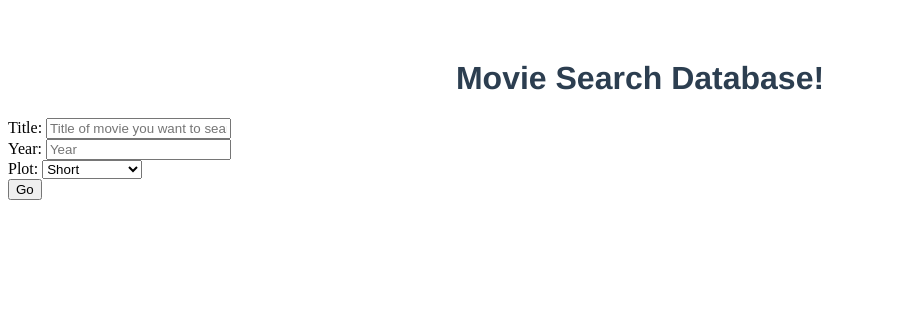
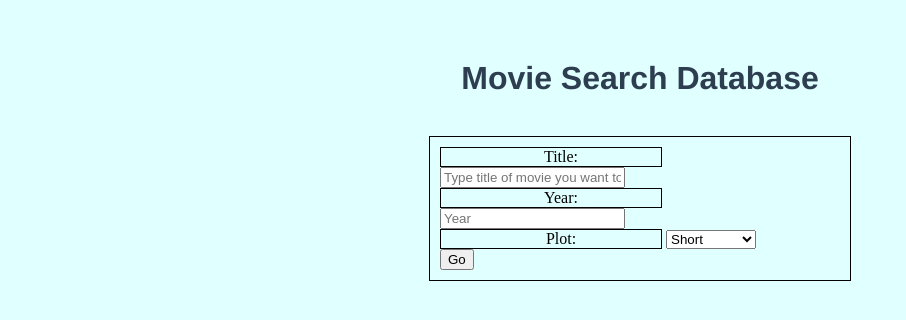
Before and after one commit to arichard02/movie-api-project1, a website built with Vite: page index.html in a window 1280 px wide. Shown: the whole page, without its empty margins (0-906 px from the left). Built offline with nearby package versions, Linux system fonts and the light colour scheme.

Commit message:
added styling

```diff
--- a/index.html
+++ b/index.html
@@ -9,8 +9,15 @@
   <body>
     <form>
       <div id="app"></div>
+      <br />
+      <div class="form-control">
         <label class="control-label" for="title">Title:</label>
-    <input type="text" placeholder="Title of movie you want to search for?" id="title" required=required>
+        <input
+          type="text"
+          placeholder="Type title of movie you want to search for?"
+          id="title"
+          required="required"
+        />
         <br />
         <label class="control-label" for="year">Year:</label>
         <input
@@ -20,15 +27,16 @@
           maxlength="4"
           id="year"
         />
-    <br>
+        <br />
 
         <label class="control-label" for="plot">Plot:</label>
-    <select name="plot" id="plot" style="width: 100px;">
+        <select name="plot" id="plot" style="width: 90px">
           <option value="" selected="">Short</option>
           <option value="full">Full</option>
         </select>
-<br>
+        <br />
         <button id="go" type="submit">Go</button>
+      </div>
     </form>
     <div id="results-container"></div>
     <script type="module" src="/main.js"></script>
--- a/main.js
+++ b/main.js
@@ -1,9 +1,11 @@
-import './style.css';
-import {apiKey} from './key.js';
+import "./style.css";
+import { apiKey } from "./key.js";
+
+const app = document.querySelector("#app");
 
 document.querySelector("#app").innerHTML = `
-  <h1>Movie Search Database!</h1>
-`
+  <h1>Movie Search Database</h1>
+`;
 
 const search = (ev) => {
   ev.preventDefault();
@@ -11,40 +13,45 @@ const search = (ev) => {
   const title = document.querySelector("#title").value;
   const year = document.querySelector("#year").value;
   const plot = document.querySelector("#plot").value;
+  // building the search que
   const url = `https://www.omdbapi.com/?t=${title}&y=${year}&plot=${plot}&apikey=${apiKey}`;
-  console.log(url)
+  console.log(url);
 
   fetch(url)
-  .then(response => response.json())
-  .then(data => {
+    .then((response) => response.json())
+    .then((data) => {
       console.log(data);
 
+      // clears data for new search
       const parent = document.querySelector("#results-container");
       while (parent.firstChild) {
         parent.removeChild(parent.firstChild);
       }
-    const movieTemplate= `
+
+      // shows what information get displayed
+      const movieTemplate = `
     <div>
-    <h2>${data.Title}</h2>
+      <h2> ${data.Title}</h2>
       <img src="${data.Poster}" alt= "poster picture" />
-    <h6>${data.Plot}</h6>
-    <h6>${data.Rating}</h6>
-    <h6>${data.Release}</h6>
-    <h6>${data.Year}</h6>
+      <p> <strong> Plot: </strong></p>${data.Plot}</p>
+      <p> <strong>Year: </strong>${data.Year}</p>
+      <p> <strong>Rating: </strong> ${data.Ratings[0].Source}: ${data.Ratings[0].Value}</p>
+      <p> <strong>Released: </strong>${data.Released}</p>
     </div>
-    `
+    `;
 
-    // console.log(movieTemplate);
-    document.querySelector("#results-container").insertAdjacentHTML("beforeend", movieTemplate);
+      document
+        .querySelector("#results-container")
+        .insertAdjacentHTML("beforeend", movieTemplate);
 
       console.log(data.Title);
       console.log(data.Year);
       console.log(data.Poster);
       console.log(data.Plot);
-    console.log(data.Rating);
-    console.log(data.Release);
-    console.log('-----------------');
-  })
+      console.log(data.Ratings[0].source);
+      console.log(data.Released);
+      console.log("-----------------");
+    });
 };
 
 document.querySelector("form").addEventListener("submit", search);
--- a/style.css
+++ b/style.css
@@ -7,9 +7,27 @@
   margin-top: 60px;
 }
 
-/* body {
+body {
+  background-color: lightcyan;
+}
+
+div {
   text-align: center;
-  background-color:rgb(209, 183, 208) ;
-  padding-top: 20px;
-  padding-bottom: 20px;
-} */
+}
+
+.control-label {
+  display: inline-block;
+  width: 200px;
+  text-align: center;
+  border: solid black 1px;
+  padding-left: 20px;
+}
+
+.form-control {
+  border: solid black 1px;
+  text-align: left;
+  width: 400px;
+  margin-left: auto;
+  margin-right: auto;
+  padding: 10px;
+}
```
Lines whose indentation alone changed are shown as unchanged.
